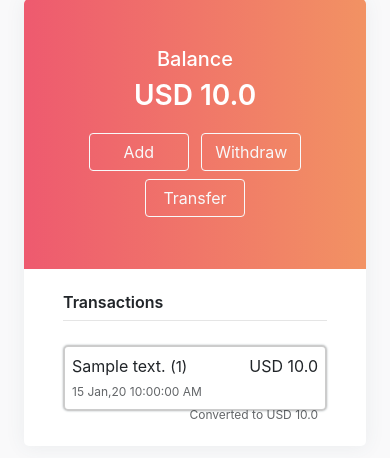
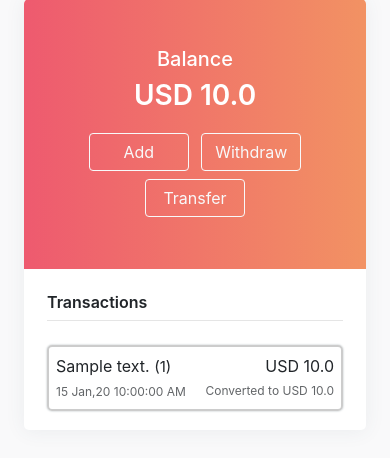
Before and after one commit to JayButani/currency-exchange, a Flask app: page /wallet in a window 390 px wide. Shown: the part 81-539 px from the top of the page. Run offline with Flask 2, Linux system fonts and the light colour scheme; a user stored in the database is signed in; tables that the repository leaves empty hold one stand-in row (values such as "Sample post"); grey boxes marked "Sample" are stand-in pictures; some libraries are stand-ins or nearby versions.

Commit message:
Minor Responsive error fixed.

```diff
--- a/website/static/css/index.css
+++ b/website/static/css/index.css
@@ -94,6 +94,20 @@ body {
     font-size: 12px;
     opacity: 0.7;
 }
+@media (max-width: 375px) {
+    .converated-money {
+        display: block !important;
+        float: none !important;
+    }
+    #profile_content .transaction .description {
+        width: 65%;
+    }
+}
+@media (min-width: 376px) and (max-width: 450px) {
+    #profile_content .transaction .description {
+        width: 70%;
+    }
+}
 @media (max-width: 450px) {
 
     #login_card,
@@ -103,6 +117,9 @@ body {
 
     #profile_content .left-sidebox-radius {
         border-radius: 5px 5px 0 0;
+    }
+    #wallet_add .card, #wallet_withdraw .card, #wallet_transfer .card {
+        width: 90% !important;
     }
 }
 
--- a/website/templates/wallet.html
+++ b/website/templates/wallet.html
@@ -14,7 +14,7 @@
                 </div>
             </div>
             <div class="col-sm-8">
-                <div class="card-block p-4">
+                <div class="card-block p-2 pt-4">
                     <h6 class="fw-600">Transactions</h6>
                     <hr class="mt-1 mb-4">
                     <div class="txn-wrapper">
@@ -23,14 +23,14 @@
                         {% endif %}
                         {% for txn in transactions %}
                         <div class="transaction {{txn.tag}}">
-                            <p class="d-inline m-0">{{txn.description}} <span class="txn-id">({{txn.txn_id}})</span></p>
-                            <p class="d-inline m-0 float-right">{{txn.original_currency}} {{txn.original_amount}}</p>
+                            <p class="d-inline-block description m-0">{{txn.description}} <span class="txn-id">({{txn.txn_id}})</span></p>
+                            <p class="d-inline-block m-0 float-right">{{txn.original_currency}} {{txn.original_amount}}</p>
                             <br>
-                            <p class="d-inline txn-time m-0">
+                            <p class="d-inline-block txn-time m-0">
                                 {{txn.datetime.strftime("%d %b,%y %I:%M:%S %p")}}
                             </p>
                             {% if txn.converted_amount: %}
-                                <p class="d-inline m-0 txn-time mt-1 float-right"> Converted to {{txn.converted_currency}} {{txn.converted_amount}}</p>
+                                <p class="d-inline-block m-0 converated-money txn-time mt-1 float-right"> Converted to {{txn.converted_currency}} {{txn.converted_amount}}</p>
                             {% endif %}
                         </div>
                         {% endfor %}
--- a/website/templates/wallet_add.html
+++ b/website/templates/wallet_add.html
@@ -1,7 +1,7 @@
 {% extends "base.html" %} {% block title %}Wallet{% endblock %} {% block content
 %}
 
-<div class="page-content page-container" id="profile_content">
+<div class="page-content page-container" id="wallet_add">
     <div class="card m-auto w-50">
         <div class="row">
             <div class="col-sm-12">
--- a/website/templates/wallet_transfer.html
+++ b/website/templates/wallet_transfer.html
@@ -1,7 +1,7 @@
 {% extends "base.html" %} {% block title %}Wallet{% endblock %} {% block content
     %}
 
-    <div class="page-content page-container" id="profile_content">
+    <div class="page-content page-container" id="wallet_transfer">
         <div class="card m-auto w-50">
             <div class="row">
                 <div class="col-sm-12">
--- a/website/templates/wallet_withdraw.html
+++ b/website/templates/wallet_withdraw.html
@@ -1,7 +1,7 @@
 {% extends "base.html" %} {% block title %}Wallet{% endblock %} {% block content
     %}
 
-    <div class="page-content page-container" id="profile_content">
+    <div class="page-content page-container" id="wallet_withdraw">
         <div class="card m-auto w-50">
             <div class="row">
                 <div class="col-sm-12">
```
